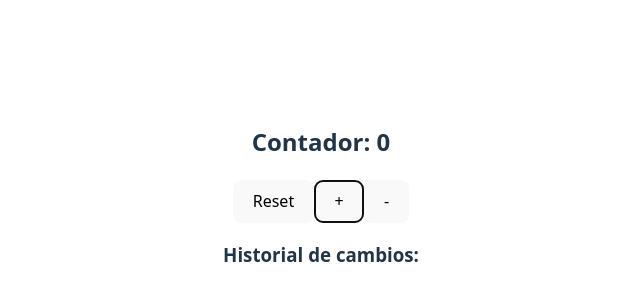
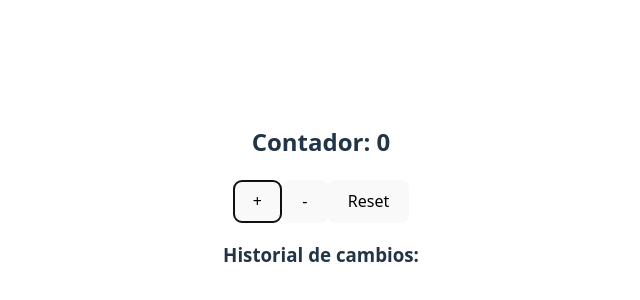
Before and after one commit to AmeghanFG/M6_IntroduccionAReact_Entregables, a React (Vite) app in the folder M6-6_Hooks-avanzados-en-React/: page / in a window 1280 px wide. Shown: the part 204-504 px from the top of the page, without its empty margins (319-959 px from the left). Built offline with nearby package versions, Linux system fonts and the light colour scheme.

Commit message:
Ordenando el ccódigo

```diff
--- a/M6-6_Hooks-avanzados-en-React/src/CounterGame.jsx
+++ b/M6-6_Hooks-avanzados-en-React/src/CounterGame.jsx
@@ -1,14 +1,6 @@
 import { useReducer, useRef, useCallback, useEffect } from 'react'
 
-const CounterGame = () => {
-  const incrementBtnRef = useRef(null)
 const initialState = { count: 0, history: [] }
-
-  const [state, dispatch] = useReducer(reducer, initialState)
-
-  useEffect(() => {
-    incrementBtnRef.current.focus()
-  }, [])
 
 function reducer (state, action) {
   switch (action.type) {
@@ -27,6 +19,17 @@ const CounterGame = () => {
   }
 }
 
+const CounterGame = () => {
+  const incrementBtnRef = useRef(null)
+
+  const [state, dispatch] = useReducer(reducer, initialState)
+
+  useEffect(() => {
+    if (incrementBtnRef.current) {
+      incrementBtnRef.current.focus()
+    }
+  }, [])
+
   const handleIncrement = useCallback(() => {
     dispatch({ type: 'increment' })
   }, [])
@@ -35,13 +38,16 @@ const CounterGame = () => {
     dispatch({ type: 'decrement' })
   }, [])
 
+  const handleReset = useCallback(() => {
+    dispatch({ type: 'reset' })
+  }, [])
+
   return (
     <div>
       <h2>Contador: {state.count}</h2>
-      <button onClick={() => dispatch({ type: 'reset' })}>Reset</button>
-
       <button ref={incrementBtnRef} onClick={handleIncrement}>+</button>
       <button onClick={handleDecrement}>-</button>
+      <button onClick={handleReset}>Reset</button>
 
       <h3>Historial de cambios:</h3>
       <ul>
```
Lines whose indentation alone changed are shown as unchanged.
